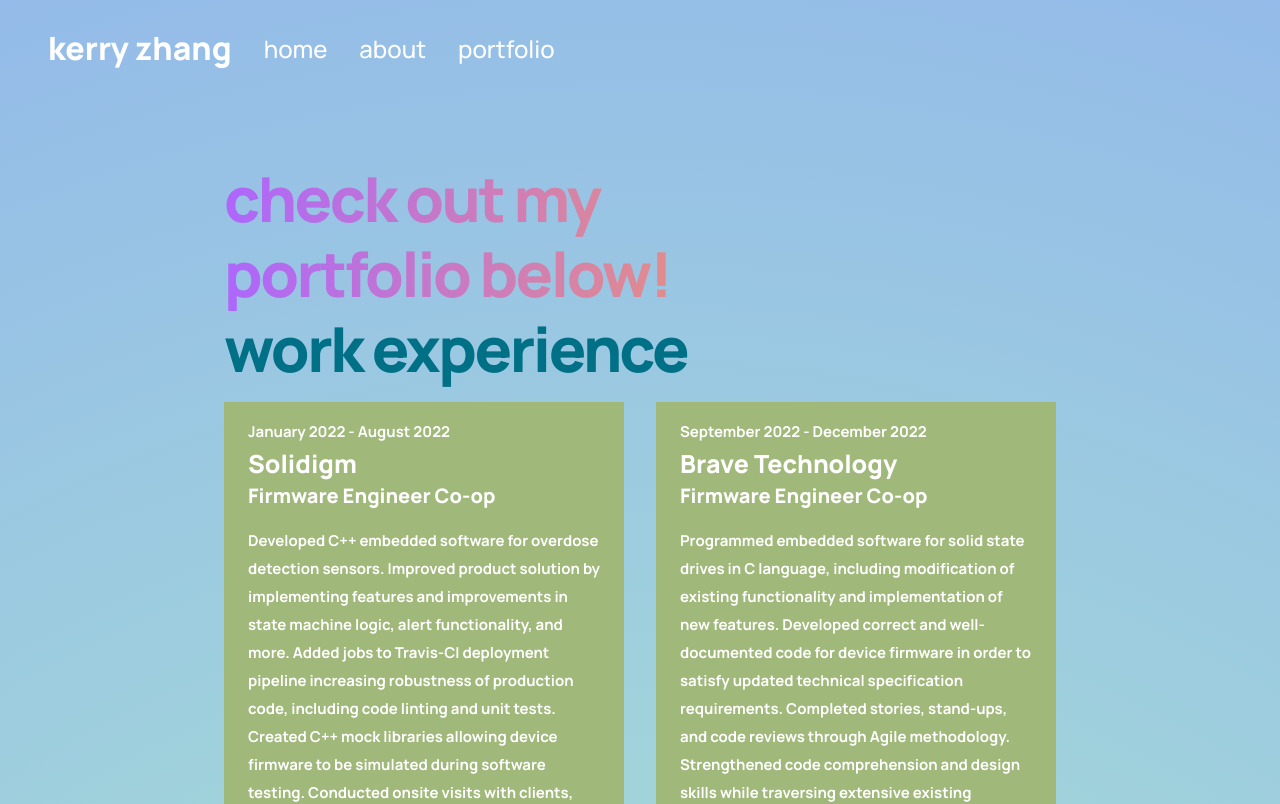
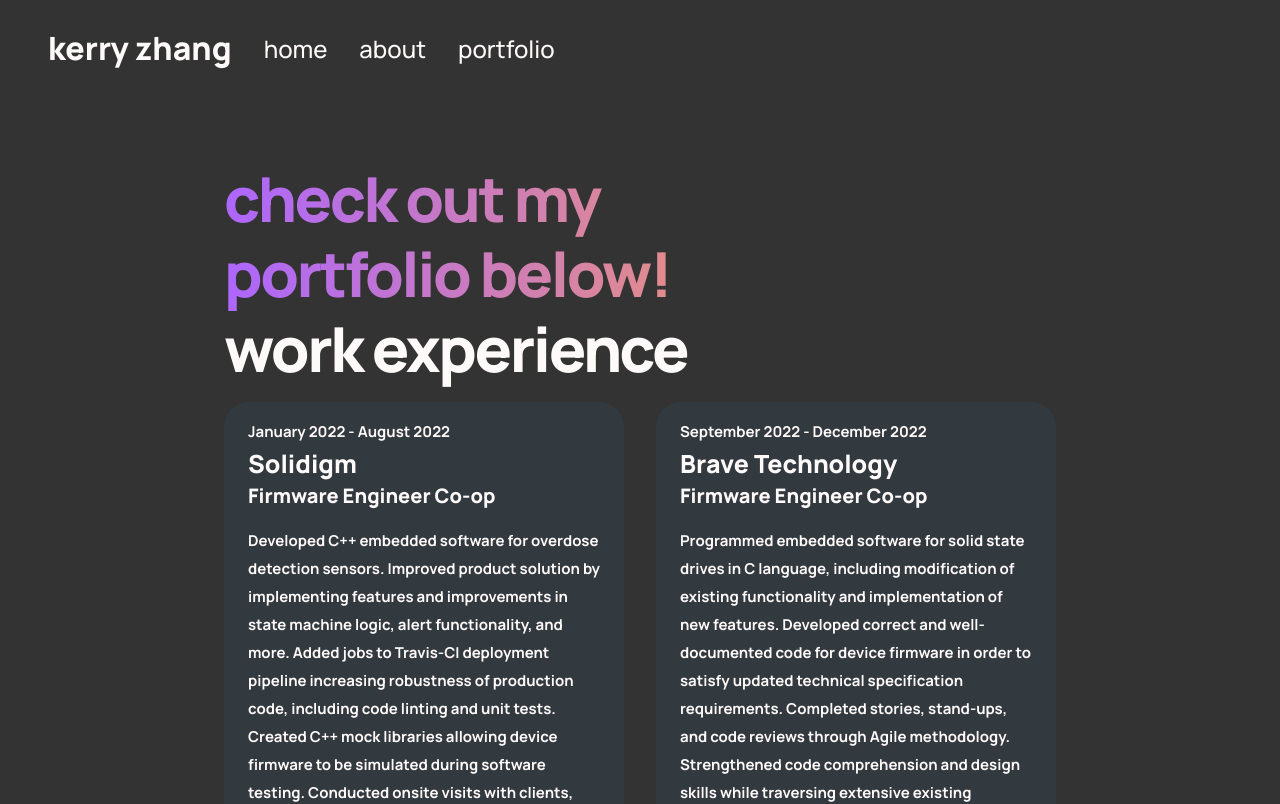
Before and after one commit to kerryz12/kerryz12.github.io, a React (Vite) app: page /portfolio in a window 1280 px wide. Shown: the top 804 px of the page. Built offline with nearby package versions, Linux system fonts and the light colour scheme.

Commit message:
updated website theme

```diff
--- a/src/App.css
+++ b/src/App.css
@@ -12,16 +12,6 @@
 a {
   color: unset;
   text-decoration: none;
-}
-
-.gradient__bg {
-  /* global 94%+ browsers support */
-  /* background: linear-gradient(90deg, rgba(58,62,180,1) 0%, rgba(29,195,253,1) 50%, rgba(252,176,69,1) 100%); */
-  background: radial-gradient(
-    circle,
-    rgba(174, 238, 203, 1) 0%,
-    rgba(148, 187, 233, 1) 100%
-  );
 }
 
 .gradient__text {
--- a/src/components/about/about.css
+++ b/src/components/about/about.css
@@ -3,9 +3,7 @@
   flex-direction: column;
 
   padding: 2rem;
-  /*background: linear-gradient(90deg, rgba(7,0,120,1) 0%, rgba(9,9,121,1) 35%, rgba(0,112,135,1) 100%);*/
-  /*background: radial-gradient(circle, rgb(224, 194, 154) 0%, rgba(161,184,123,1) 100%);(*/
-  background: rgba(161, 184, 123, 1);
+  background: var(--color-box);
 }
 
 .about-feature {
@@ -31,7 +29,7 @@
 }
 
 .about-heading h1 {
-  font-family: (--font-family);
+  font-family: var(--font-family);
   font-size: 34px;
   line-height: 45px;
   font-weight: 800px;
--- a/src/components/article/article.css
+++ b/src/components/article/article.css
@@ -5,6 +5,7 @@
   display: flex;
   flex-direction: column;
   background: var(--color-box);
+  border-radius: 25px;
 }
 
 .portfolio-container_article-image {
@@ -17,6 +18,9 @@
   width: 100%;
   height: 100%;
   cursor: pointer;
+
+  border-top-left-radius: 25px;
+  border-top-right-radius: 25px;
 }
 
 .portfolio-container_article-content {
@@ -33,7 +37,7 @@
   font-weight: bold;
   font-size: 15px;
   line-height: 28px;
-  color: #ffffff;
+  color: var(--color-text);
 }
 
 .portfolio-container_article-content h2 {
@@ -41,7 +45,7 @@
   font-weight: 800;
   font-size: 25px;
   line-height: 35px;
-  color: #ffffff;
+  color: var(--color-text);
 }
 
 .portfolio-container_article-content h3 {
@@ -49,7 +53,7 @@
   font-weight: 800;
   font-size: 20px;
   line-height: 30px;
-  color: #ffffff;
+  color: var(--color-text);
 
   margin-bottom: 1rem;
 }
--- a/src/components/feature/feature.css
+++ b/src/components/feature/feature.css
@@ -21,7 +21,7 @@
   margin-bottom: 0.5rem;
 
   letter-spacing: -0.04em;
-  /*color: #FFFFFF*/
+  /*color: var(--color-text)*/
   color: var(--color-text);
 }
 
@@ -46,5 +46,5 @@
   font-size: 21px;
   line-height: 24px;
   /*color: var(--color-text);*/
-  color: #ffffff;
+  color: var(--color-text);
 }
--- a/src/components/header/header.css
+++ b/src/components/header/header.css
@@ -26,7 +26,7 @@
   font-weight: 500;
   font-size: 24px;
   line-height: 25px;
-  color: #ffffff;
+  color: var(--color-text);
 
   margin-top: 1.5rem;
 }
--- a/src/components/navbar/navbar.css
+++ b/src/components/navbar/navbar.css
@@ -19,7 +19,7 @@
 }
 
 .navbar-links-logo p {
-  color: #ffffff;
+  color: var(--color-text);
   font-family: var(--font-family);
   font-weight: 1000;
   font-size: 32px;
@@ -33,7 +33,7 @@
 .navbar-links_container p,
 .navbar-sign p,
 .navbar-menu_container p {
-  color: #ffffff;
+  color: var(--color-text);
   font-family: var(--font-family);
   font-weight: 500;
   font-size: 24px;
--- a/src/components/work/work.css
+++ b/src/components/work/work.css
@@ -33,7 +33,7 @@
   font-weight: bold;
   font-size: 15px;
   line-height: 28px;
-  color: #ffffff;
+  color: var(--color-text);
 }
 
 .portfolio-container_article-content h2 {
@@ -41,7 +41,7 @@
   font-weight: 800;
   font-size: 25px;
   line-height: 35px;
-  color: #ffffff;
+  color: var(--color-text);
 }
 
 .portfolio-container_article-content h3 {
@@ -49,7 +49,7 @@
   font-weight: 800;
   font-size: 20px;
   line-height: 30px;
-  color: #ffffff;
+  color: var(--color-text);
 
   margin-bottom: 1rem;
 }
--- a/src/index.css
+++ b/src/index.css
@@ -6,16 +6,10 @@
   --gradient-text: linear-gradient(89.97deg, #ae67fa 1.84%, #f49867 102.67%);
   --gradient-bar: linear-gradient(103.22deg, #ae67fa -13.86%, #f49867 99.55%);
 
-  --color-bg: #040c18;
+  --color-bg: #333333;
   --color-footer: #031b34;
   --color-blog: #042c54;
-  /*--color-text: #81AFDD;*/
-  --color-text: #007087;
+  --color-text: #fffafa;
   --color-subtext: #ff8a71;
-  --color-box: rgba(
-    161,
-    184,
-    123,
-    1
-  ); /*radial-gradient(circle, rgba(161,184,123,1) 0%, rgba(227,165,84,1) 100%);*/
+  --color-box: #333a3f;
 }
--- a/src/pages/home/Home.css
+++ b/src/pages/home/Home.css
@@ -16,12 +16,7 @@
 
 .gradient__bg {
   /* global 94%+ browsers support */
-  /* background: linear-gradient(90deg, rgba(58,62,180,1) 0%, rgba(29,195,253,1) 50%, rgba(252,176,69,1) 100%); */
-  background: radial-gradient(
-    circle,
-    rgba(174, 238, 203, 1) 0%,
-    rgba(148, 187, 233, 1) 100%
-  );
+  background: var(--color-bg);
 }
 
 .gradient__text {
```
